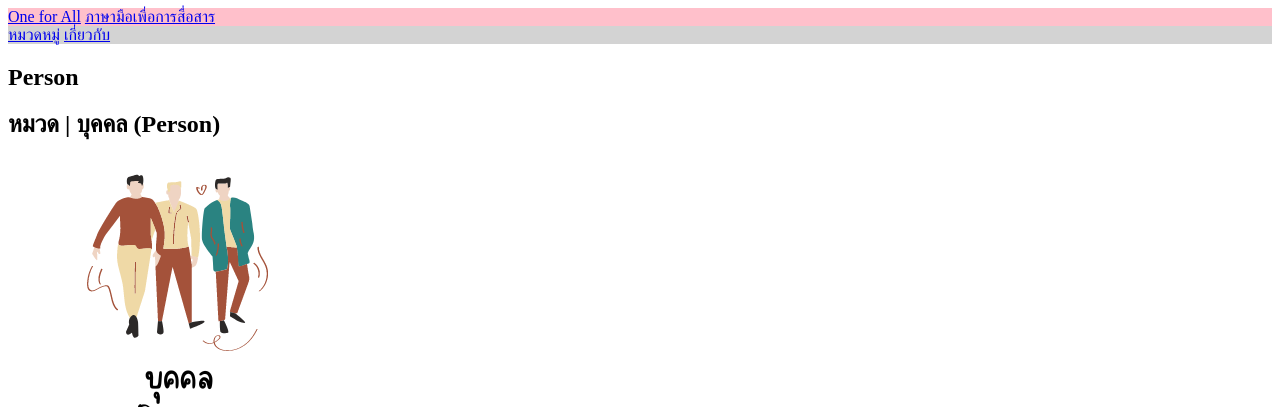
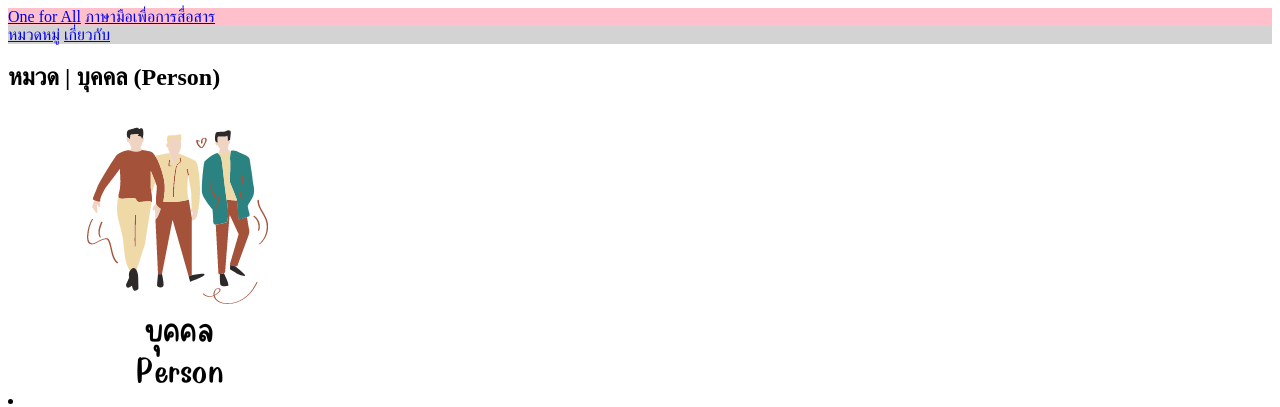
Before and after one commit to NutSuwijuk/CPE327_Project, a Django app: page /Person in a window 1280 px wide. Shown: the top 407 px of the page. Run offline with Django 3.2, Linux system fonts and the light colour scheme.

Commit message:
page person

```diff
--- a/report/templates/person.html
+++ b/report/templates/person.html
@@ -15,10 +15,6 @@
         <a href= category >หมวดหมู่</a>
         <a href= about >เกี่ยวกับ</a>
     </header>
-    <div>
-        <!-- <h2>วิดีโอคลิปสอนภาษามือสำหรับผู้พิการทางการได้ยิน</h2> -->
-        <h2>Person</h2>
-    </div>
 
 <!-- {% block content %}
     <iframe width="420" height="345" src="https://www.youtube.com/embed/b8iNn43M3xg">
```
